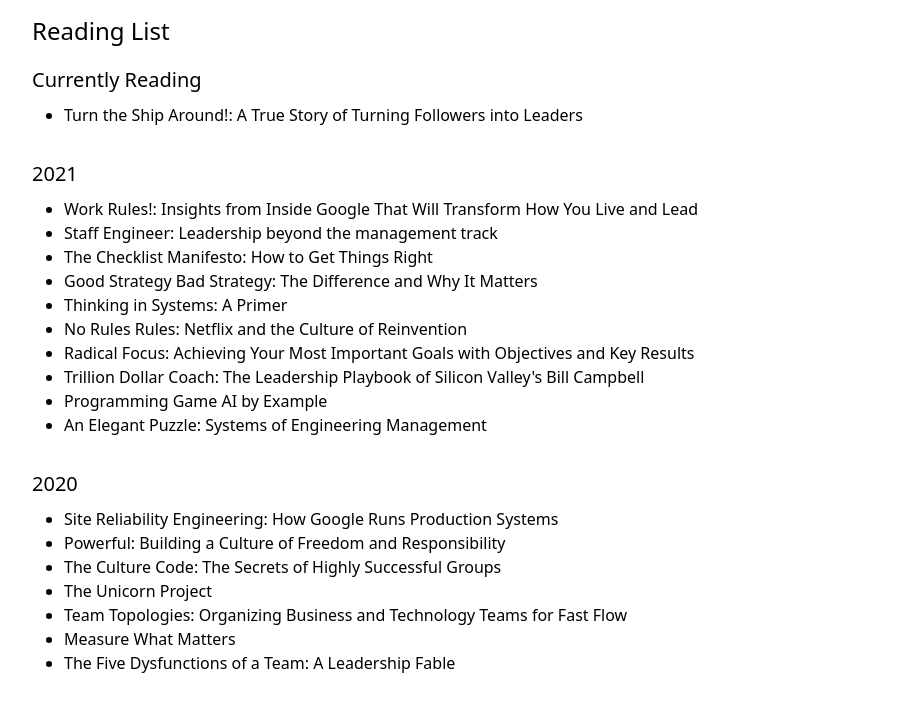
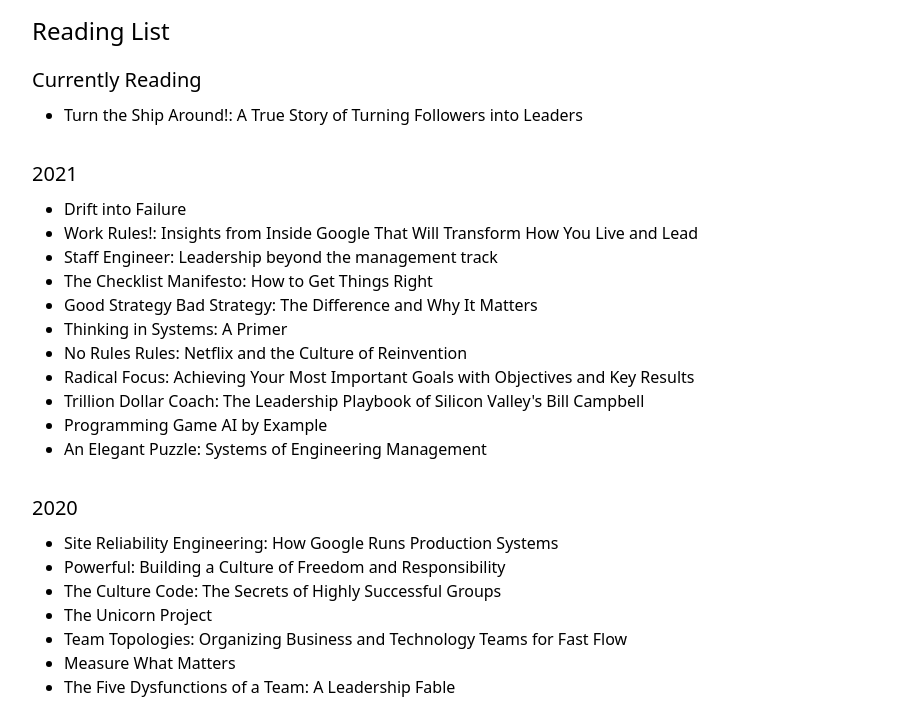
Before and after one commit to KlotzAndrew/klotzandrew.github.io, a Gatsby site: page /books in a window 1280 px wide. Shown: the part 56-760 px from the top of the page, without its empty margins (184-1095 px from the left). Built offline with nearby package versions, Linux system fonts and the light colour scheme; Gatsby itself is replaced by a stand-in of ours.

Commit message:
add drift into failure
Signed-off-by: Andrew Klotz <agc.klotz@gmail.com>

```diff
--- a/src/pages/books.js
+++ b/src/pages/books.js
@@ -52,6 +52,11 @@
 };
 
 let books = [
+  {
+    author: "Sidney Dekker",
+    date_finished: "2021/09/25",
+    title: "Drift into Failure"
+  },
   {
     author: "Laszlo Bock",
     date_finished: "2021/06/01",
```
